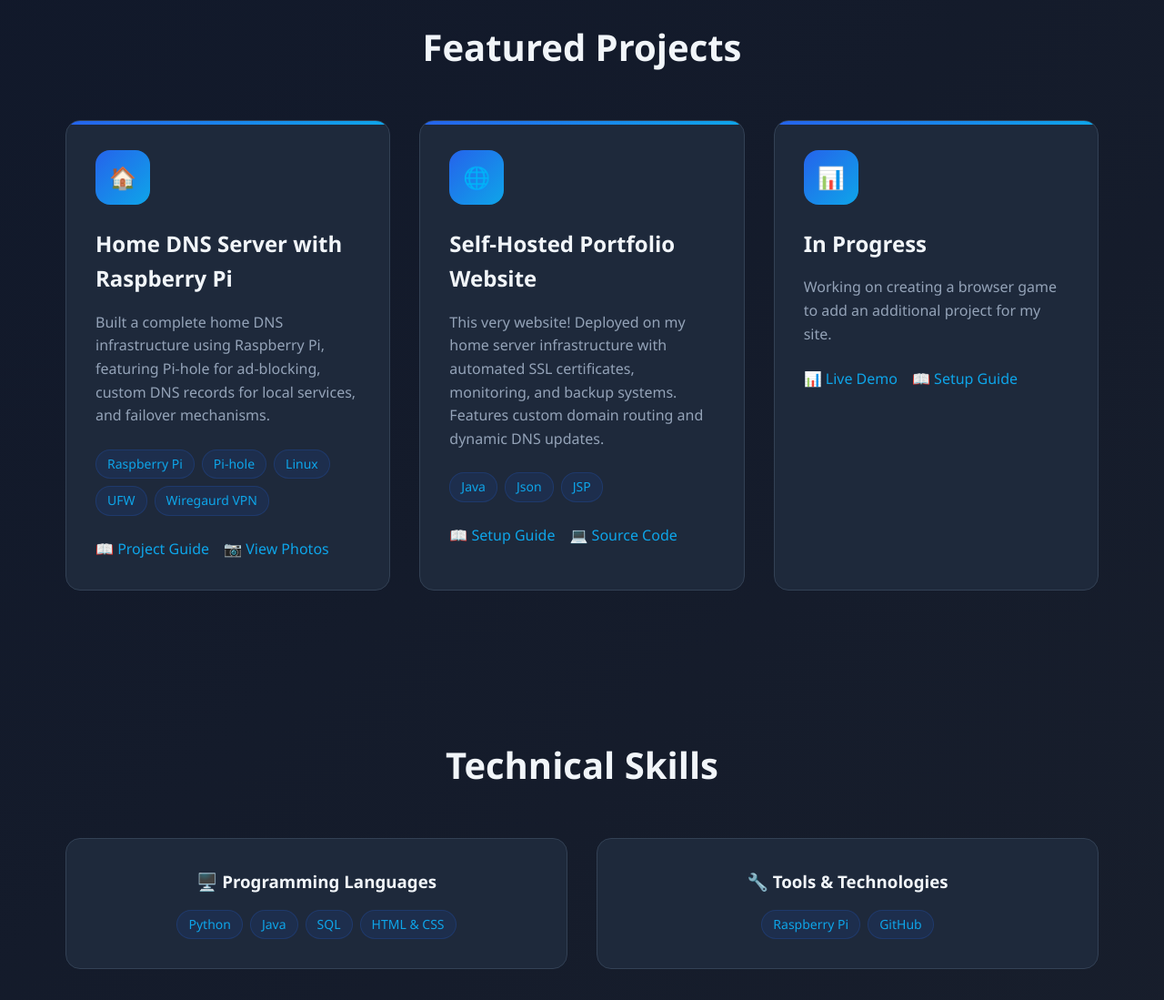
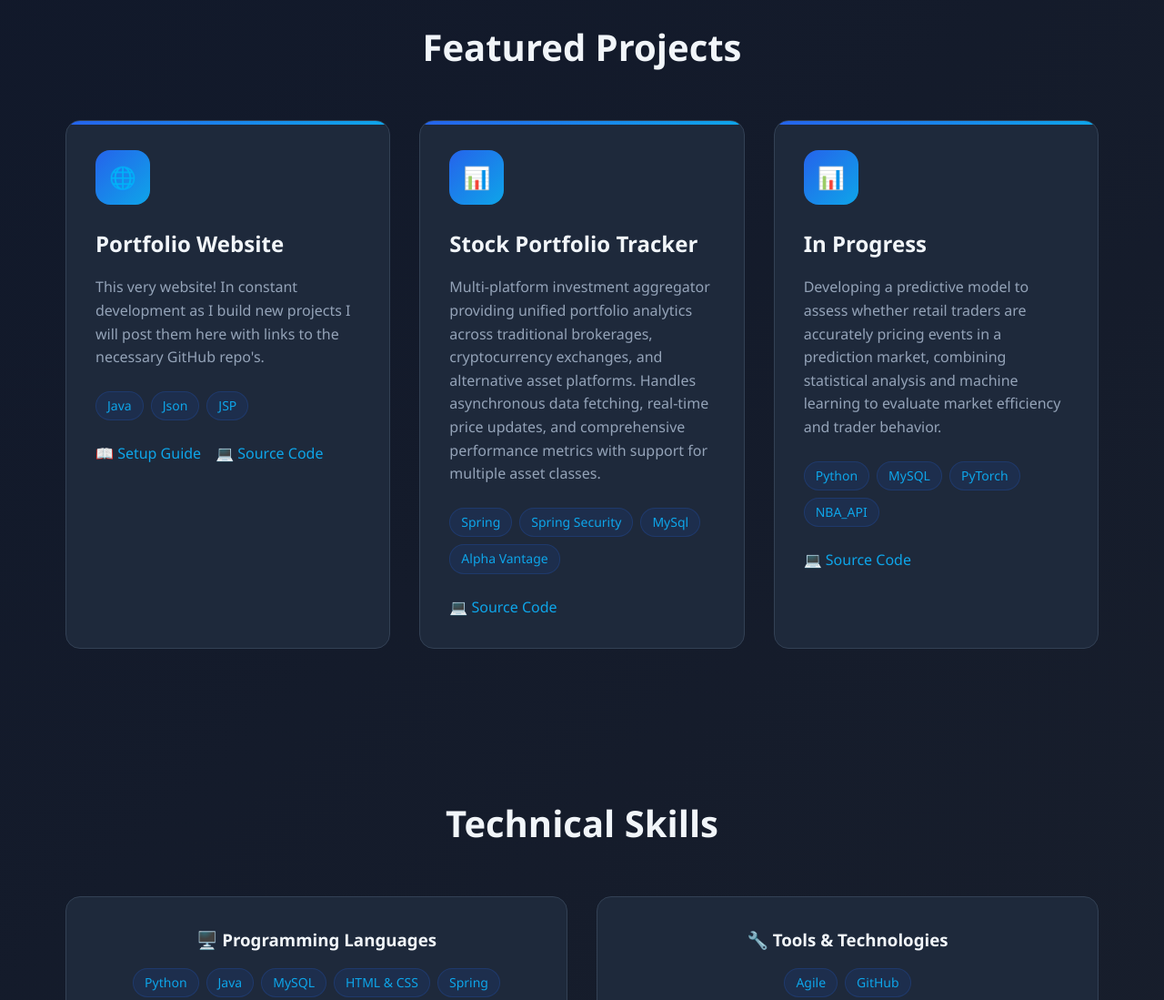
Before and after one commit to skitch518/bioSite, a plain HTML site: page index.html in a window 1280 px wide. Shown: the part 860-1959 px from the top of the page at 91% size. Drawn offline with Linux system fonts and the light colour scheme.

Commit message:
Editing projects Section still in progress

```diff
--- a/index.html
+++ b/index.html
@@ -63,31 +63,10 @@
                 <h2>Featured Projects</h2>
                 <div class="projects-grid">
                     <div class="project-card">
-                        <div class="project-icon">🏠</div>
-                        <h3>Home DNS Server with Raspberry Pi</h3>
+                    <div class="project-icon">🌐</div>
+                    <h3>Portfolio Website</h3>
                     <p>
-                            Built a complete home DNS infrastructure using Raspberry Pi, featuring Pi-hole for ad-blocking,
-                            custom DNS records for local services, and failover mechanisms.
-                        </p>
-                        <div class="tech-stack">
-                            <span class="tech-tag">Raspberry Pi</span>
-                            <span class="tech-tag">Pi-hole</span>
-                            <span class="tech-tag">Linux</span>
-                            <span class="tech-tag">UFW</span>
-                            <span class="tech-tag">Wiregaurd VPN</span>
-                        </div>
-                        <div class="project-links">
-                            <a href="dns.html" class="project-link">📖 Project Guide</a>
-                            <a href="dnsPhotos.html" class="project-link">📷 View Photos</a>
-                        </div>
-                    </div>
-
-                    <div class="project-card">
-                        <div class="project-icon">🌐</div>
-                        <h3>Self-Hosted Portfolio Website</h3>
-                        <p>
-                            This very website! Deployed on my home server infrastructure with automated SSL certificates,
-                            monitoring, and backup systems. Features custom domain routing and dynamic DNS updates.
+                      This very website! In constant development as I build new projects I will post them here with links to the necessary GitHub repo's.
                     </p>
                     <div class="tech-stack">
                     <span class="tech-tag">Java</span>
@@ -102,15 +81,39 @@
 
 		 <div class="project-card">
                     <div class="project-icon">📊</div>
+                    <h3>Stock Portfolio Tracker</h3>
+                    <p>
+                       Multi-platform investment aggregator providing unified portfolio analytics across traditional brokerages, cryptocurrency exchanges, and alternative asset platforms. Handles asynchronous data fetching, real-time price updates, and comprehensive performance metrics with support for multiple asset classes.
+
+                    </p>
+                    <div class="tech-stack">
+                    <span class="tech-tag">Spring</span>
+                    <span class="tech-tag">Spring Security</span>
+                    <span class="tech-tag">MySql</span>
+      		    <span class="tech-tag">Alpha Vantage</span>
+                    </div>
+                       <div class="project-links">
+                          <a href="sourceCode.html" class="project-link">💻 Source Code</a>
+                       </div>
+                    </div>
+
+                    <div class="project-card">
+                        <div class="project-icon">📊</div>
                         <h3>In Progress</h3>
                         <p>
-                            Working on creating a browser game to add an additional project for my site.
+                            Developing a predictive model to assess whether retail traders are accurately pricing events in a prediction market, combining statistical analysis and machine learning to evaluate market efficiency and
+			    trader behavior.
                         </p>
+                         <div class="tech-stack">
+                    <span class="tech-tag">Python</span>
+                    <span class="tech-tag">MySQL</span>
+                    <span class="tech-tag">PyTorch</span>
+      		    <span class="tech-tag">NBA_API</span>
+                    </div>
+                      <div class="project-links">
+                          <a href="https://github.com/skitch518/predictionMarketModel" class="project-link">💻 Source Code</a>
+                       </div>
 
-                        <div class="project-links">
-                            <a href="#" class="project-link">📊 Live Demo</a>
-                            <a href="#" class="project-link">📖 Setup Guide</a>
-                        </div>
 		   </div>
                 </div>
             </div>
@@ -126,8 +129,10 @@
                         <div class="skill-list">
                             <span class="tech-tag">Python</span>
                             <span class="tech-tag">Java</span>
-                            <span class="tech-tag">SQL</span>
+                            <span class="tech-tag">MySQL</span>
                             <span class="tech-tag">HTML & CSS</span>
+			    <span class="tech-tag">Spring</span>
+
                         </div>
                     </div>
                   <!--
@@ -145,8 +150,9 @@
                     <div class="skill-category">
                         <h3>🔧 Tools & Technologies</h3>
                         <div class="skill-list">
-                            <span class="tech-tag">Raspberry Pi</span>
+                            <span class="tech-tag">Agile</span>
                             <span class="tech-tag">GitHub</span>
+
                         </div>
                     </div>
 
```
Lines whose indentation alone changed are shown as unchanged.
